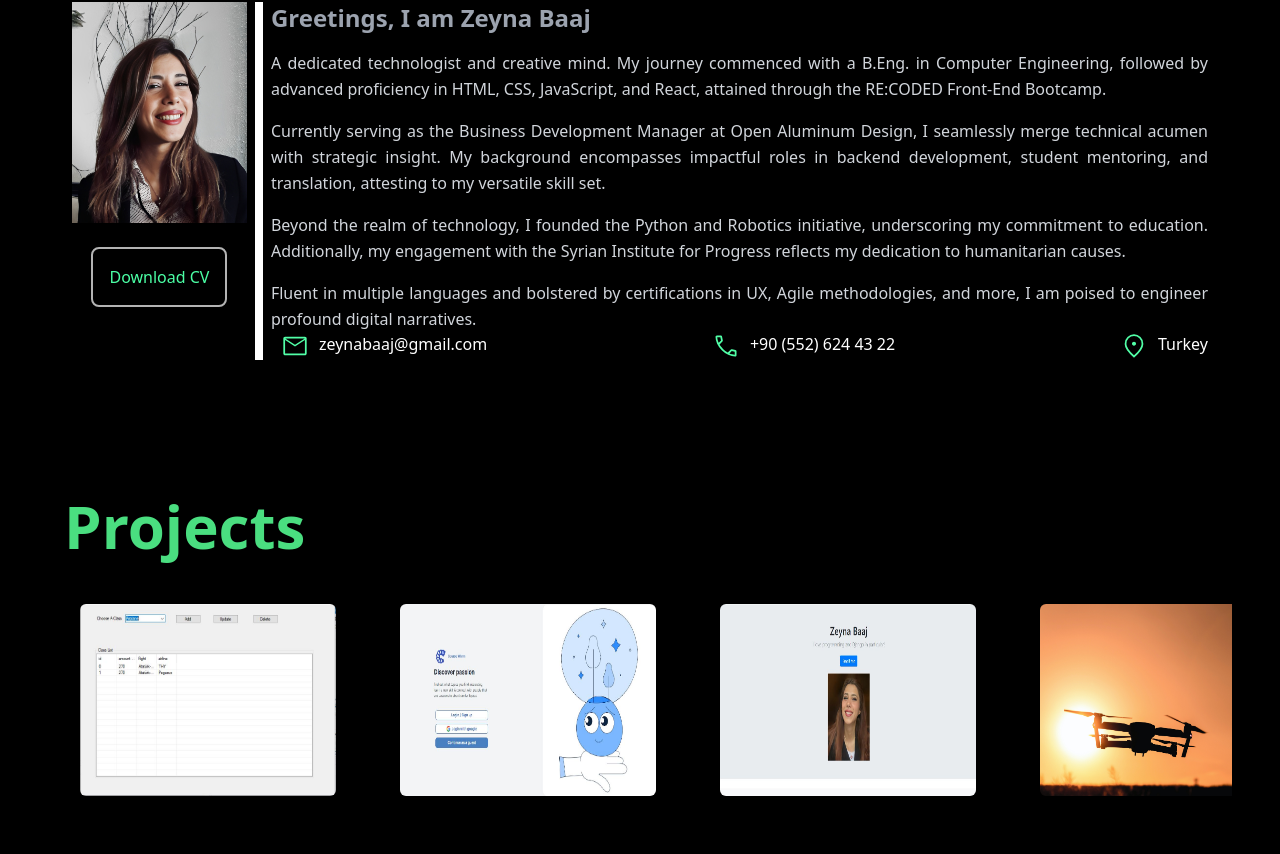
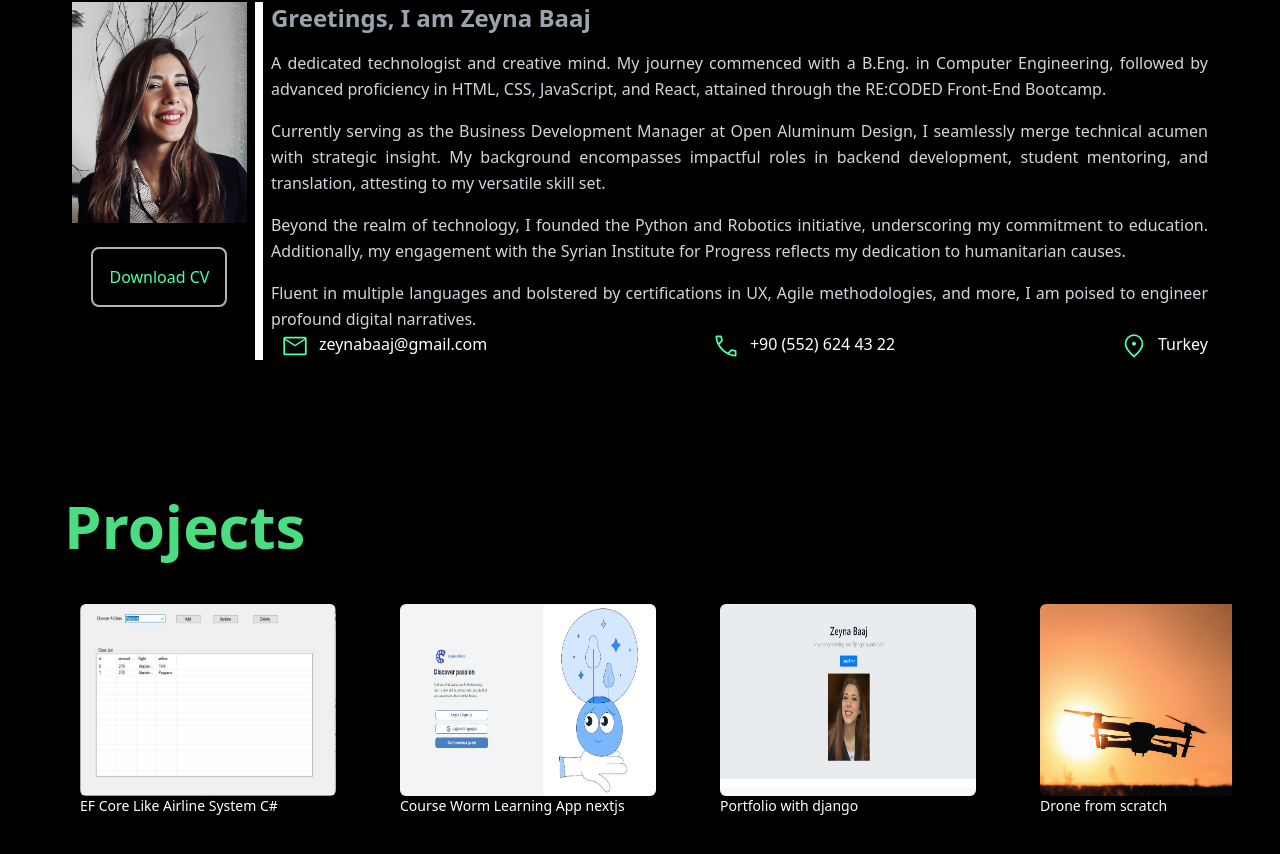
Before and after one commit to zainabaaj/portfolio, a Next.js app in the folder myportfolio/: page / in a window 1280 px wide. Shown: the part 962-1816 px from the top of the page. Built offline with nearby package versions, Linux system fonts and the light colour scheme.

Commit message:
add title to projects

```diff
--- a/myportfolio/components/Portfolio.jsx
+++ b/myportfolio/components/Portfolio.jsx
@@ -19,8 +19,9 @@ const Portfolio = () => {
                 <motion.div drag="x" dragConstraints={{ right: 0, left: -width }} className=' flex flex-row min-w-30 '>
                     {images.map((image) => {
                         return (
-                            <motion.div className=' rounded-sm p-8 w-80 h-64 pointer-events-none'     >
-                                <Image src={image} alt="" width={1080} height={700} className='w-full h-full rounded-md ' />
+                            <motion.div className=' rounded-sm p-8 w-80 h-64 pointer-events-none' key={image.key}     >
+                                <Image src={image.image} alt="" width={1080} height={700} className='w-full h-full rounded-md ' />
+                                <p className='flex flex-wrap text-sm'>{image.name}</p>
                             </motion.div>
                         )
                     })}
--- a/myportfolio/public/projectImages.js
+++ b/myportfolio/public/projectImages.js
@@ -6,4 +6,15 @@ import image5 from './landingpage/intro.JPG'
 import image6 from './sudoku/home.JPG'
 import image7 from './tensorflow/Capture.JPG'
 
-export default [image1, image2, image3, image4, image5, image6, image7]
+export default [
+    { key: 1, name: "EF Core Like Airline System C#", image: image1 },
+    { key: 2, name: "Course Worm Learning App nextjs", image: image2 },
+    { key: 3, name: "Portfolio with django", image: image3 },
+    { key: 4, name: "Drone from scratch", image: image4 },
+    { key: 5, name: "Landing page js", image: image5 },
+    { key: 6, name: "Sudoku Game in Console c#", image: image6 },
+    { key: 7, name: "Fashion MNIST Classification Tensorflow", image: image7 },
+
+
+
+]
```
